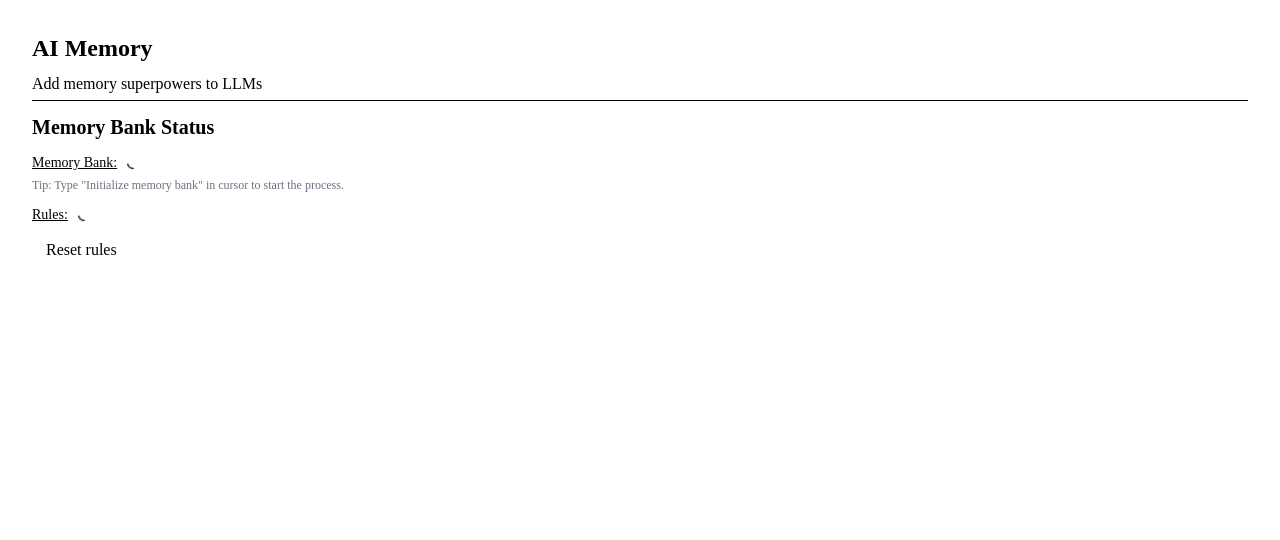
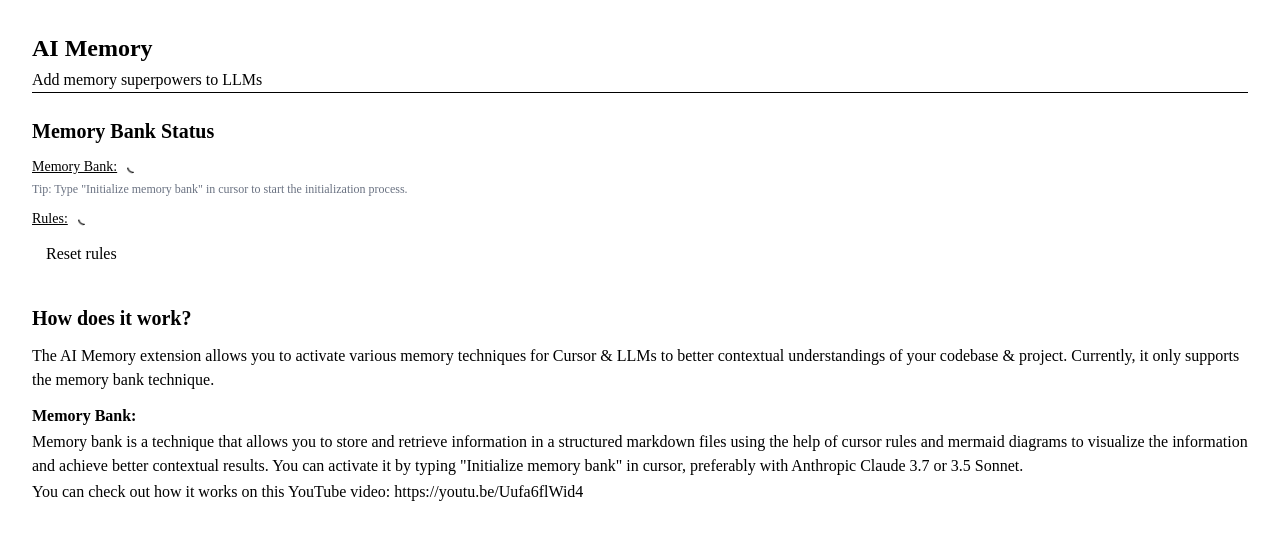
Before and after one commit to sm-moshi/aimemory, a React (Vite) app in the folder src/webview/: page / in a window 1280 px wide. Shown: the top 540 px of the page. Built offline with nearby package versions, Linux system fonts and the light colour scheme.

Commit message:
feat: add how does it work section

```diff
--- a/src/webview/src/App.tsx
+++ b/src/webview/src/App.tsx
@@ -1,6 +1,7 @@
 import { useEffect, useState } from "react";
 import "@vscode-elements/elements";
 import { Status } from "./components/status";
+import { HowDoesItWork } from "./components/how-does-it-work";
 
 function App() {
   const [apiAvailable, setApiAvailable] = useState(!!window.vscodeApi);
@@ -26,10 +27,10 @@
   if (!apiAvailable) {
     return (
       <div className="w-full p-4 text-center">
-        <h1 className="text-xl text-red-500 mb-4">VSCode API not available</h1>
+        <h1 className="mb-4 text-xl text-red-500">VSCode API not available</h1>
         <p>The extension is having trouble connecting to VSCode.</p>
         <button
-          className="mt-4 bg-blue-500 hover:bg-blue-700 text-white font-bold py-2 px-4 rounded"
+          className="px-4 py-2 mt-4 font-bold text-white bg-blue-500 rounded hover:bg-blue-700"
           onClick={() => setApiAvailable(!!window.vscodeApi)}
         >
           Try Again
@@ -39,17 +40,18 @@
   }
 
   return (
-    <div className="flex flex-col w-full gap-3">
-      <header className="border-b border-[var(--vscode-panel-border)] pb-1">
-        <h1 className="mb-2 text-[var(--vscode-foreground)] text-2xl font-bold">
+    <div className="flex flex-col w-full gap-6">
+      <header className="flex flex-col gap-1 border-b border-[var(--vscode-panel-border)]">
+        <h1 className="text-[var(--vscode-foreground)] text-2xl font-bold">
           AI Memory
         </h1>
         <p className="mt-0 text-[var(--vscode-descriptionForeground)]">
           Add memory superpowers to LLMs
         </p>
       </header>
-      <main>
+      <main className="flex flex-col gap-8">
         <Status />
+        <HowDoesItWork />
       </main>
     </div>
   );
--- /dev/null
+++ b/src/webview/src/components/how-does-it-work/index.tsx
@@ -0,0 +1,36 @@
+export function HowDoesItWork() {
+  return (
+    <div className="flex flex-col gap-2">
+      <div className="flex flex-col gap-3">
+        <h2 className="text-xl font-bold">How does it work?</h2>
+        <p>
+          The AI Memory extension allows you to activate various memory
+          techniques for Cursor & LLMs to better contextual understandings of
+          your codebase & project. Currently, it only supports the memory bank
+          technique.
+        </p>
+        <div className="flex flex-col gap-0.5">
+          <span className="font-bold text-md">Memory Bank:</span>
+          <p>
+            Memory bank is a technique that allows you to store and retrieve
+            information in a structured markdown files using the help of cursor
+            rules and mermaid diagrams to visualize the information and achieve
+            better contextual results. You can activate it by typing "Initialize
+            memory bank" in cursor, preferably with Anthropic Claude 3.7 or 3.5
+            Sonnet.
+          </p>
+          <p>
+            You can check out how it works on this YouTube video:{" "}
+            <a
+              className="text-blue-500"
+              href="https://youtu.be/Uufa6flWid4"
+              target="_blank"
+            >
+              https://youtu.be/Uufa6flWid4
+            </a>
+          </p>
+        </div>
+      </div>
+    </div>
+  );
+}
--- a/src/webview/src/components/status/memory-bank-status.tsx
+++ b/src/webview/src/components/status/memory-bank-status.tsx
@@ -62,7 +62,8 @@
         )}
       </div>
       <span className="text-xs text-gray-500">
-        Tip: Type "Initialize memory bank" in cursor to start the process.
+        Tip: Type "Initialize memory bank" in cursor to start the initialization
+        process.
       </span>
     </div>
   );
```
